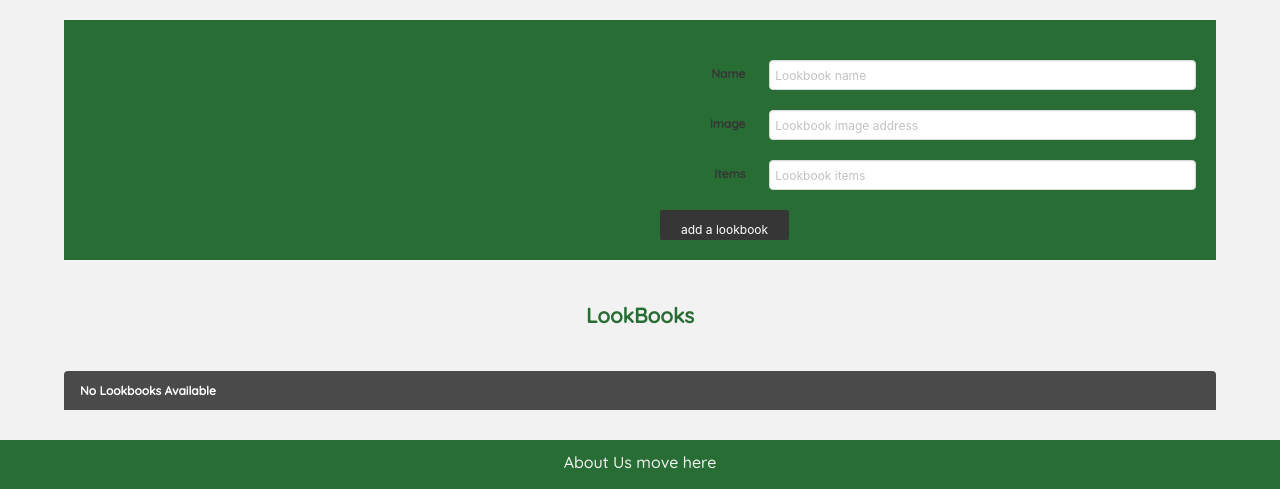
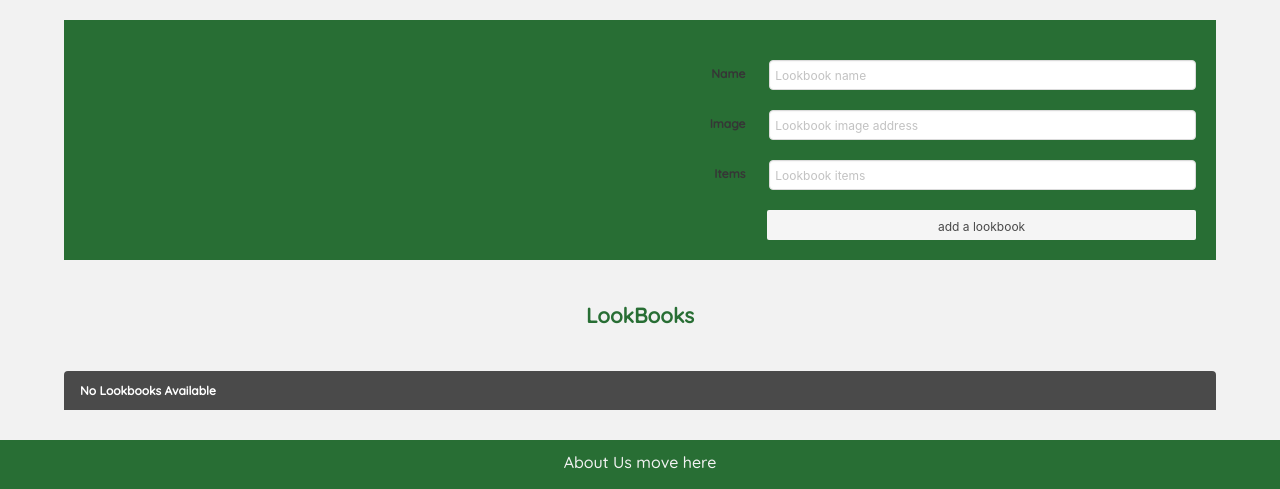
Before and after one commit to Sunjang1009/shop-my-rooms, a Django app: template main_app/templates/theme_detail.html in a window 1280 px wide. Shown: the part 52-541 px from the top of the page. Run offline with Django 4.2, Linux system fonts and the light colour scheme; the template is opened without the code that fills it, so the values that code supplies are empty.

Commit message:
updated theme-detail page update and delete button function

```diff
--- a/main_app/static/styles/main.css
+++ b/main_app/static/styles/main.css
@@ -94,7 +94,6 @@ img {
     position: relative;
     height: 30vh;
     background-color: #286e34;
-
 }
 
 .theme-detail-container {
@@ -166,9 +165,17 @@ img {
     border-radius: 4px;
 }
 
+.control {
+    text-align: right;
+}
+
 .theme-detail-form .button {
-    padding: 10px 20px;
-    border-radius: 4px;
+    display: inline-block;
+    padding: 10px;
+    margin: 0px;
+    text-align: center;
+    line-height: 1;
+    width:80%;
 }
 
 
--- a/main_app/templates/theme_detail.html
+++ b/main_app/templates/theme_detail.html
@@ -47,7 +47,7 @@
                 </div>
             </div>
             <div class="control">
-                <input class="button is-dark is-small" type="submit" value="add a lookbook" />
+                <input class="button is-light is-small" type="submit" value="add a lookbook" />
             </div>
         </form>
     </div>
@@ -57,22 +57,21 @@
 </div>
 <!-- look book create form -->
 
-
 <h3 class="lookbook-title">LookBooks</h3>
 
 <div class="gallery">
     {% for lookbook in theme.lookbooks.all %}
     <div class="card">
         <a href="{% url 'lookbook_detail' lookbook.pk %}">
-            <div class="card-image">
-                <figure class="image is-4by3">
-                    <img src="{{lookbook.image}}" alt="{{lookbook.name}}">
-                </figure>
+            <div class="card-container">
+                <img src="{{lookbook.image}}" alt="{{lookbook.name}} class=card-image" />
+                <div class="card-overlay">
+                    <span>{{forloop.counter}}</span>
+                </div>
             </div>
         </a>
         <header class="card-header">
             <p class="card-header-title">
-                <span>{{forloop.counter}}</span>
                 {{lookbook.name}}
             </p>
         </header>
```
